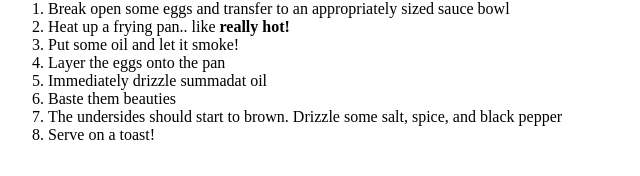
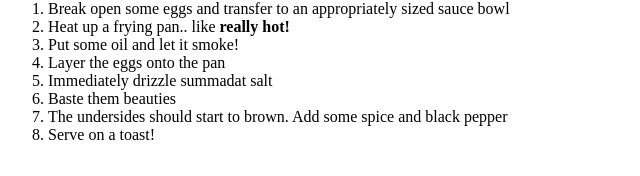
Before and after one commit to LeifDuncan/odin-recipes, a plain HTML site: page personal-sunny-sideup.html in a window 1280 px wide. Shown: the part 284-460 px from the top of the page, without its empty margins (0-640 px from the left). Drawn offline with Linux system fonts and the light colour scheme.

Commit message:
Change oil to salt

```diff
--- a/personal-sunny-sideup.html
+++ b/personal-sunny-sideup.html
@@ -21,9 +21,9 @@
         <li>Heat up a frying pan.. like <strong>really hot!</strong></li>
         <li>Put some oil and let it smoke!</li>
         <li>Layer the eggs onto the pan</li>
-        <li>Immediately drizzle summadat oil</li>
+        <li>Immediately drizzle summadat salt</li>
         <li>Baste them beauties</li>
-        <li>The undersides should start to brown. Drizzle some salt, spice, and black pepper</li>
+        <li>The undersides should start to brown. Add some spice and black pepper</li>
         <li>Serve on a toast!</li>
     </ol>
 </body>
```
